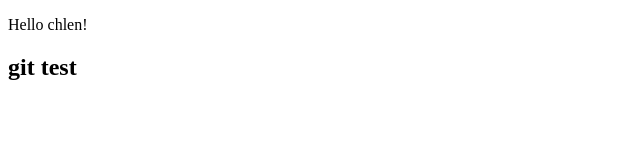
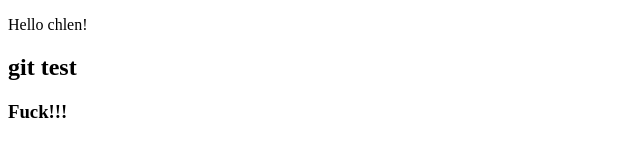
Before and after one commit to elNabii/project, a website: page index.html in a window 1280 px wide. Shown: the full height of the page, 0-640 px from the left. Drawn offline with Linux system fonts and the light colour scheme.

Commit message:
add tag h3

```diff
--- a/index.html
+++ b/index.html
@@ -9,6 +9,7 @@
 <body>
     <P>Hello chlen!</P>
     <h2>git test</h2>
+    <h3>Fuck!!!</h3>
 
     <script src="js/script.js"></script>
 </body>
```
